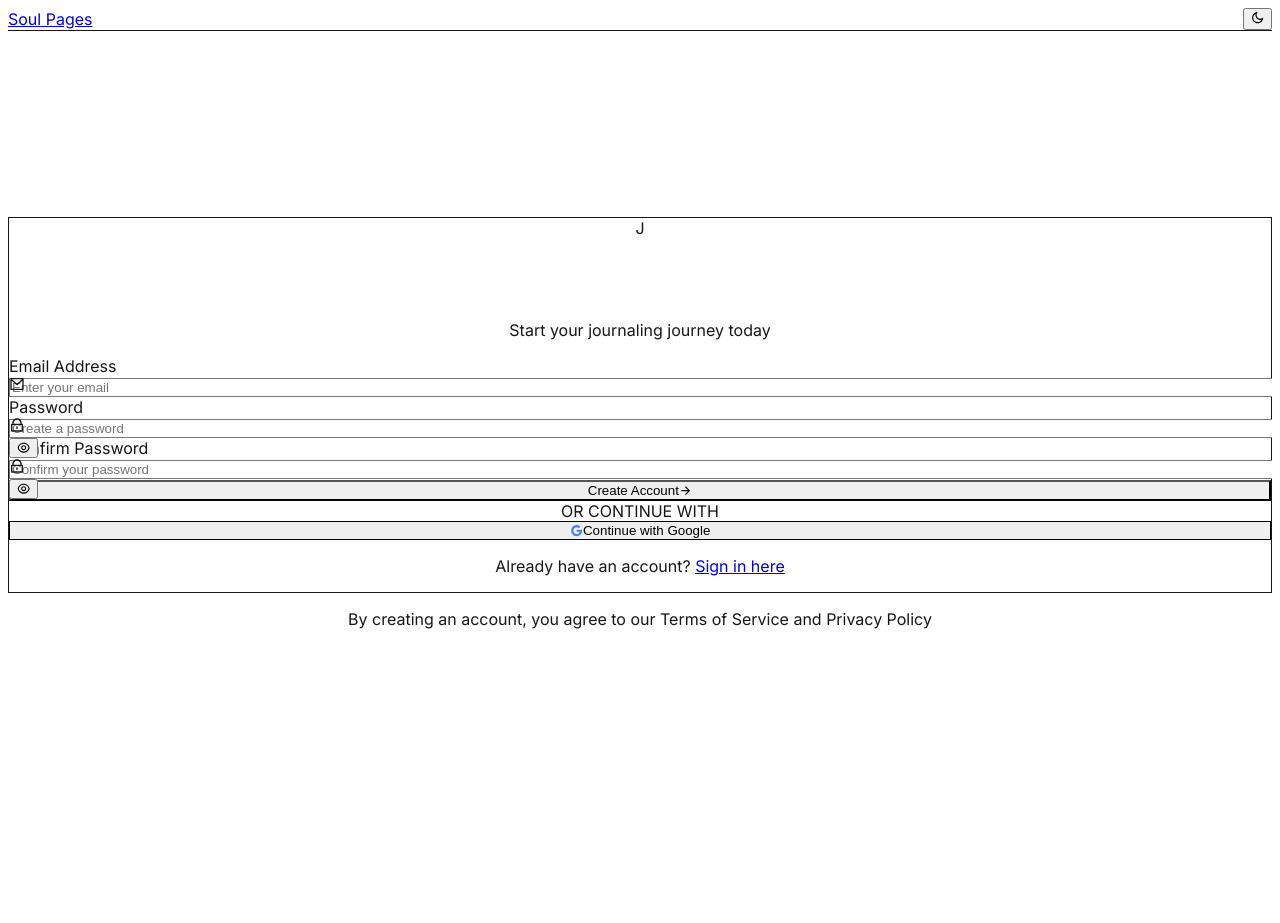
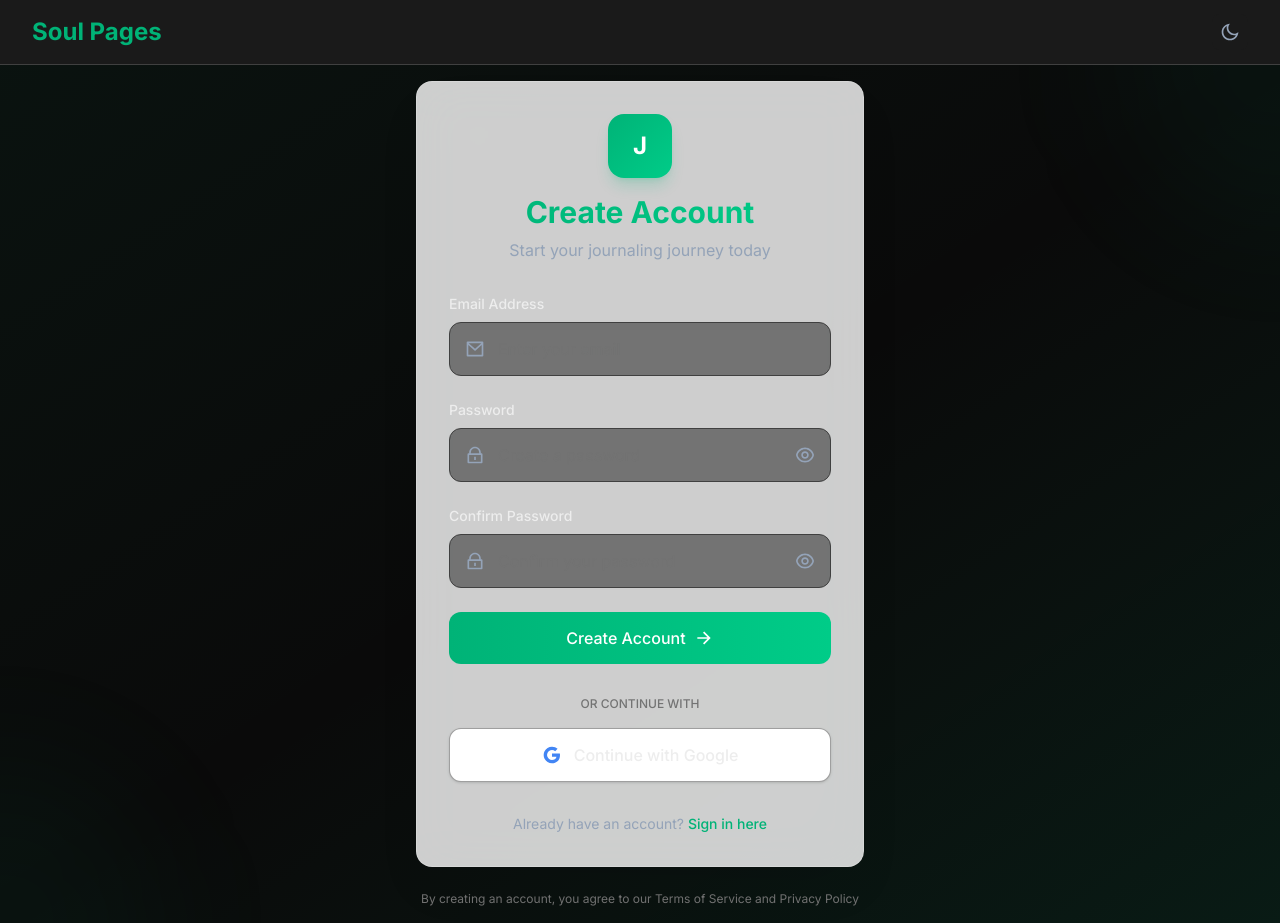
Before and after one commit to omer310/Journaling-App, a Next.js app in the folder web/: page /register in a window 1280 px wide. Before the commit the page ends 839 px from the top, so only its background shows below. Built offline with nearby package versions, Linux system fonts and the light colour scheme; no server answers.

Commit message:
feat: updated the UI

```diff
--- a/web/src/app/globals.css
+++ b/web/src/app/globals.css
@@ -1,45 +1,39 @@
-@tailwind base;
-@tailwind components;
-@tailwind utilities;
+@import "tailwindcss";
 
-:root {
-  /* Light theme variables */
-  --background: #ffffff;
-  --foreground: #171717;
-  --primary: #009F6B;
-  --primary-light: #00B377;
-  --primary-dark: #008C5E;
-  --secondary: #64748b;
-  --surface: #ffffff;
-  --surface-hover: #f8fafc;
-  --border: #e2e8f0;
-  --text-primary: #171717;
-  --text-secondary: #64748b;
-  --text-muted: #94a3b8;
-  --editor-bg: #ffffff;
-  --editor-text: #171717;
-  --editor-border: #e2e8f0;
-  --editor-toolbar: #f8fafc;
+@theme {
+  --color-primary: #009F6B;
+  --color-primary-light: #00B377;
+  --color-primary-dark: #008C5E;
+  --color-secondary: #64748b;
+  --color-background: #ffffff;
+  --color-surface: #ffffff;
+  --color-surface-hover: #f8fafc;
+  --color-border: #e2e8f0;
+  --color-text-primary: #171717;
+  --color-text-secondary: #64748b;
+  --color-text-muted: #94a3b8;
+  --color-editor-bg: #ffffff;
+  --color-editor-text: #171717;
+  --color-editor-border: #e2e8f0;
+  --color-editor-toolbar: #f8fafc;
 }
 
-.dark {
-  /* Dark theme variables */
-  --background: #0a0a0a;
-  --foreground: #ededed;
-  --primary: #00B377;
-  --primary-light: #00CC88;
-  --primary-dark: #009F6B;
-  --secondary: #94a3b8;
-  --surface: #1a1a1a;
-  --surface-hover: #262626;
-  --border: #404040;
-  --text-primary: #ededed;
-  --text-secondary: #a3a3a3;
-  --text-muted: #737373;
-  --editor-bg: #1a1a1a;
-  --editor-text: #ededed;
-  --editor-border: #404040;
-  --editor-toolbar: #262626;
+@theme dark {
+  --color-background: #0a0a0a;
+  --color-primary: #00B377;
+  --color-primary-light: #00CC88;
+  --color-primary-dark: #009F6B;
+  --color-secondary: #94a3b8;
+  --color-surface: #1a1a1a;
+  --color-surface-hover: #262626;
+  --color-border: #404040;
+  --color-text-primary: #ededed;
+  --color-text-secondary: #a3a3a3;
+  --color-text-muted: #737373;
+  --color-editor-bg: #1a1a1a;
+  --color-editor-text: #ededed;
+  --color-editor-border: #404040;
+  --color-editor-toolbar: #262626;
 }
 
 html {
@@ -48,8 +42,8 @@ html {
 }
 
 body {
-  color: var(--foreground);
-  background: var(--background);
+  color: var(--color-text-primary);
+  background: var(--color-background);
   /* Ensure smooth theme transitions */
   transition: background-color 0.2s ease, color 0.2s ease;
 }
@@ -61,15 +55,15 @@ html:not(.dark) {
 
 /* Rich text editor styles */
 .editor-container {
-  background: var(--editor-bg);
-  border: 1px solid var(--editor-border);
+  background: var(--color-editor-bg);
+  border: 1px solid var(--color-editor-border);
   border-radius: 0.5rem;
   overflow: hidden;
 }
 
 .editor-toolbar {
-  background: var(--editor-toolbar);
-  border-bottom: 1px solid var(--editor-border);
+  background: var(--color-editor-toolbar);
+  border-bottom: 1px solid var(--color-editor-border);
   padding: 0.5rem;
   display: flex;
   flex-wrap: wrap;
@@ -79,7 +73,7 @@ html:not(.dark) {
 .editor-content {
   min-height: 300px;
   padding: 1rem;
-  color: var(--editor-text);
+  color: var(--color-editor-text);
 }
 
 /* Theme transition - apply to most elements but not body to avoid conflicts */
@@ -92,14 +86,14 @@ html:not(.dark) {
   display: grid;
   grid-template-columns: repeat(7, 1fr);
   gap: 1px;
-  background: var(--border);
-  border: 1px solid var(--border);
+  background: var(--color-border);
+  border: 1px solid var(--color-border);
   border-radius: 0.5rem;
   overflow: hidden;
 }
 
 .calendar-day {
-  background: var(--surface);
+  background: var(--color-surface);
   aspect-ratio: 1;
   padding: 0.5rem;
   display: flex;
@@ -109,7 +103,7 @@ html:not(.dark) {
 }
 
 .calendar-day:hover {
-  background: var(--surface-hover);
+  background: var(--color-surface-hover);
 }
 
 .calendar-day.has-entry {
@@ -122,7 +116,7 @@ html:not(.dark) {
   bottom: 0.25rem;
   width: 0.25rem;
   height: 0.25rem;
-  background: var(--primary);
+  background: var(--color-primary);
   border-radius: 50%;
 }
 
@@ -131,10 +125,10 @@ html:not(.dark) {
   display: inline-flex;
   align-items: center;
   padding: 0.25rem 0.75rem;
-  background: var(--surface);
-  border: 1px solid var(--border);
+  background: var(--color-surface);
+  border: 1px solid var(--color-border);
   border-radius: 9999px;
-  color: var(--text-secondary);
+  color: var(--color-text-secondary);
   font-size: 0.875rem;
   line-height: 1.25rem;
   gap: 0.25rem;
@@ -142,9 +136,9 @@ html:not(.dark) {
 }
 
 .tag:hover {
-  background: var(--surface-hover);
-  border-color: var(--primary);
-  color: var(--primary);
+  background: var(--color-surface-hover);
+  border-color: var(--color-primary);
+  color: var(--color-primary);
 }
 
 /* Search styles */
@@ -152,14 +146,14 @@ html:not(.dark) {
   width: 100%;
   padding: 0.75rem 1rem;
   padding-left: 2.5rem;
-  background: var(--surface);
-  border: 1px solid var(--border);
+  background: var(--color-surface);
+  border: 1px solid var(--color-border);
   border-radius: 0.5rem;
-  color: var(--text-primary);
+  color: var(--color-text-primary);
 }
 
 .search-input:focus {
   outline: none;
-  border-color: var(--primary);
-  box-shadow: 0 0 0 2px var(--primary-light);
+  border-color: var(--color-primary);
+  box-shadow: 0 0 0 2px var(--color-primary-light);
 }
--- a/web/tailwind.config.ts
+++ b/web/tailwind.config.ts
@@ -9,53 +9,38 @@ const config: Config = {
   darkMode: 'class',
   theme: {
     extend: {
-      colors: {
-        primary: 'var(--primary)',
-        'primary-light': 'var(--primary-light)',
-        'primary-dark': 'var(--primary-dark)',
-        secondary: 'var(--secondary)',
-        background: 'var(--background)',
-        surface: 'var(--surface)',
-        'surface-hover': 'var(--surface-hover)',
-        border: 'var(--border)',
-        text: {
-          primary: 'var(--text-primary)',
-          secondary: 'var(--text-secondary)',
-          muted: 'var(--text-muted)',
-        },
-      },
       typography: (theme: any) => ({
         DEFAULT: {
           css: {
-            color: 'var(--text-primary)',
+            color: theme('colors.text-primary'),
             a: {
-              color: 'var(--primary)',
+              color: theme('colors.primary'),
               '&:hover': {
-                color: 'var(--primary-dark)',
+                color: theme('colors.primary-dark'),
               },
             },
             h1: {
-              color: 'var(--text-primary)',
+              color: theme('colors.text-primary'),
             },
             h2: {
-              color: 'var(--text-primary)',
+              color: theme('colors.text-primary'),
             },
             h3: {
-              color: 'var(--text-primary)',
+              color: theme('colors.text-primary'),
             },
             h4: {
-              color: 'var(--text-primary)',
+              color: theme('colors.text-primary'),
             },
             strong: {
-              color: 'var(--text-primary)',
+              color: theme('colors.text-primary'),
             },
             blockquote: {
-              color: 'var(--text-secondary)',
-              borderLeftColor: 'var(--border)',
+              color: theme('colors.text-secondary'),
+              borderLeftColor: theme('colors.border'),
             },
             code: {
-              color: 'var(--text-primary)',
-              backgroundColor: 'var(--surface-hover)',
+              color: theme('colors.text-primary'),
+              backgroundColor: theme('colors.surface-hover'),
             },
             'code::before': {
               content: '""',
@@ -64,8 +49,8 @@ const config: Config = {
               content: '""',
             },
             pre: {
-              backgroundColor: 'var(--surface)',
-              color: 'var(--text-primary)',
+              backgroundColor: theme('colors.surface'),
+              color: theme('colors.text-primary'),
             },
           },
         },
```
Also changed, not shown: web/src/components/AuthProvider.tsx (+0 -7 lines).
